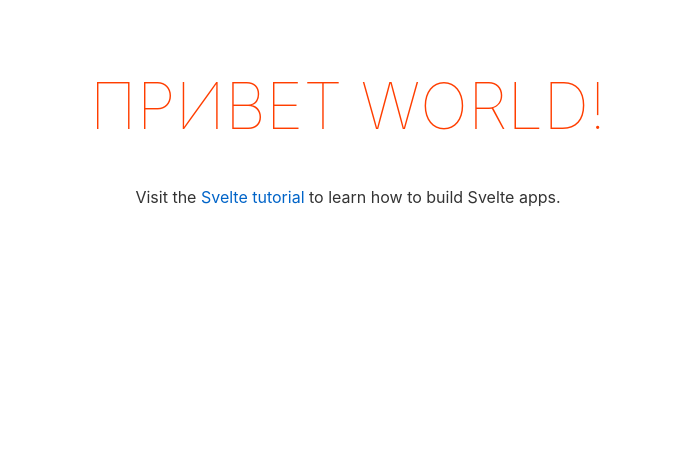
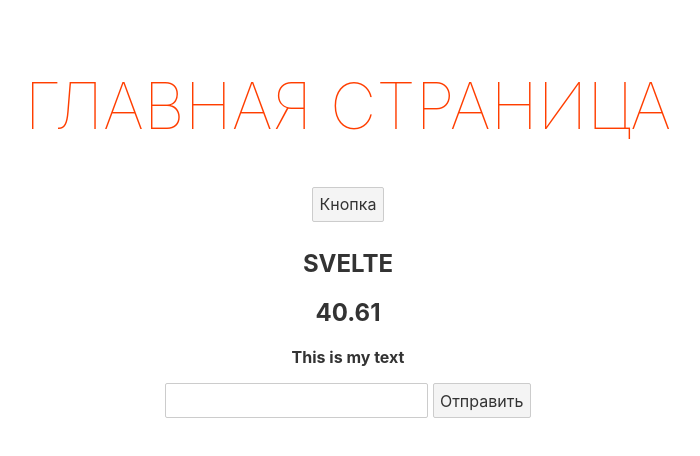
Before and after one commit to DmitryBorisenko33/firstSvelteProject, a Svelte app: page / in a window 1280 px wide. Shown: the top 456 px of the page, without its empty margins (292-992 px from the left). Built offline with nearby package versions, Linux system fonts and the light colour scheme.

Commit message:
my first try

```diff
--- a/src/App.svelte
+++ b/src/App.svelte
@@ -1,10 +1,31 @@
 <script>
-	export let name;
+	let name = "svelte";
+	let number = 42;
+	let html = "<b>This is my text</b>";
+	let inputValue;
+	function changeNameHandler() {
+		name = "new name";
+	}
+	function submitHandler() {
+		console.log("лог", inputValue);
+	}
 </script>
 
 <main>
-	<h1>Привет {name}!</h1>
-	<p>Visit the <a href="https://svelte.dev/tutorial">Svelte tutorial</a> to learn how to build Svelte apps.</p>
+	<h1>Главная страница</h1>
+	<button on:click={changeNameHandler}>Кнопка</button>
+	<h2>{name.toUpperCase()}</h2>
+	<h2>{(Math.random() * number).toFixed(2)}</h2>
+	<p>{@html html}</p>
+
+	<form on:submit|preventDefault={submitHandler}>
+		<input
+			type="text"
+			on:input={(event) => (inputValue = event.target.value)}
+		/>
+		<button type="submit"> Отправить </button>
+	</form>
+
 </main>
 
 <style>
@@ -27,4 +48,5 @@
 			max-width: none;
 		}
 	}
+
 </style>
```
